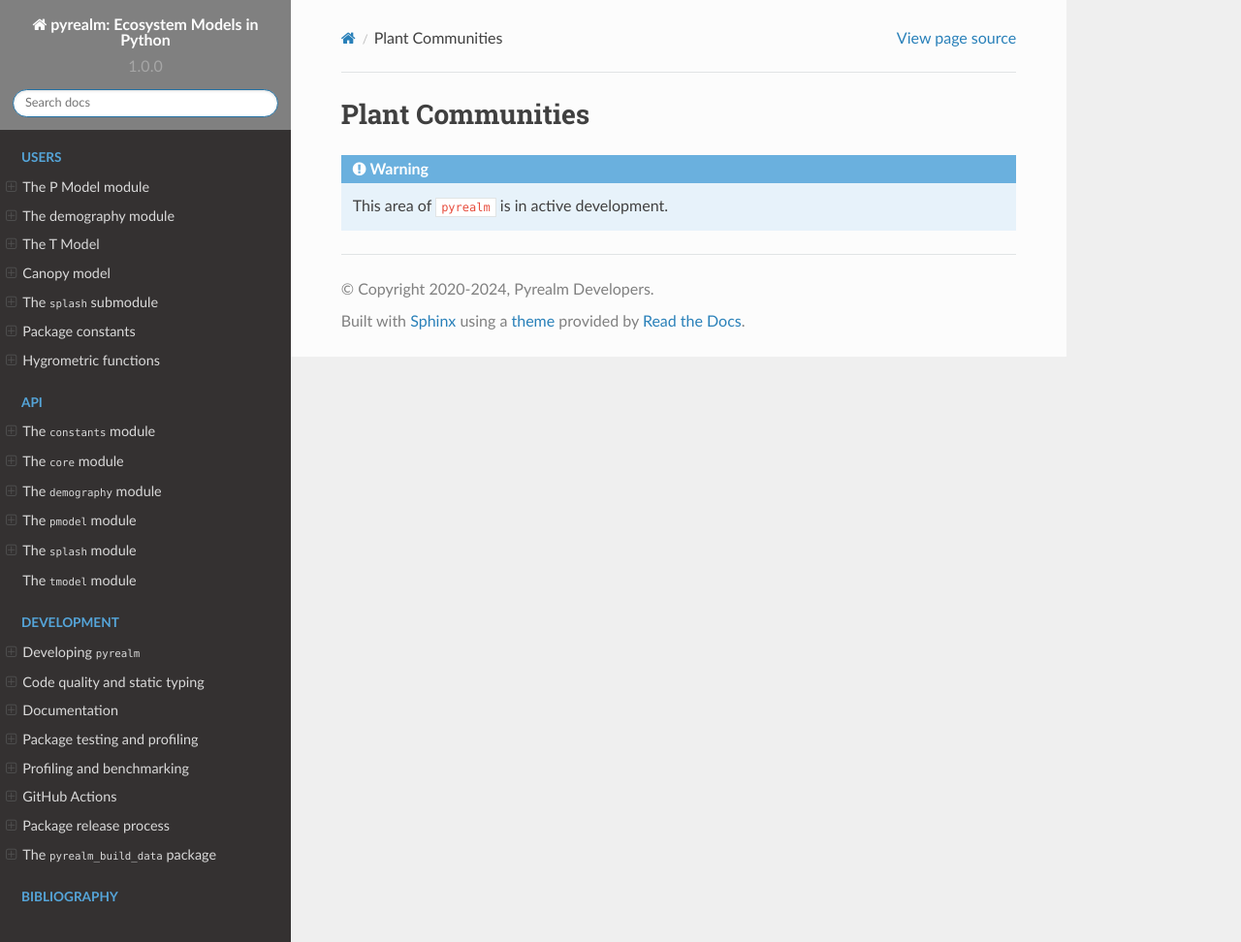
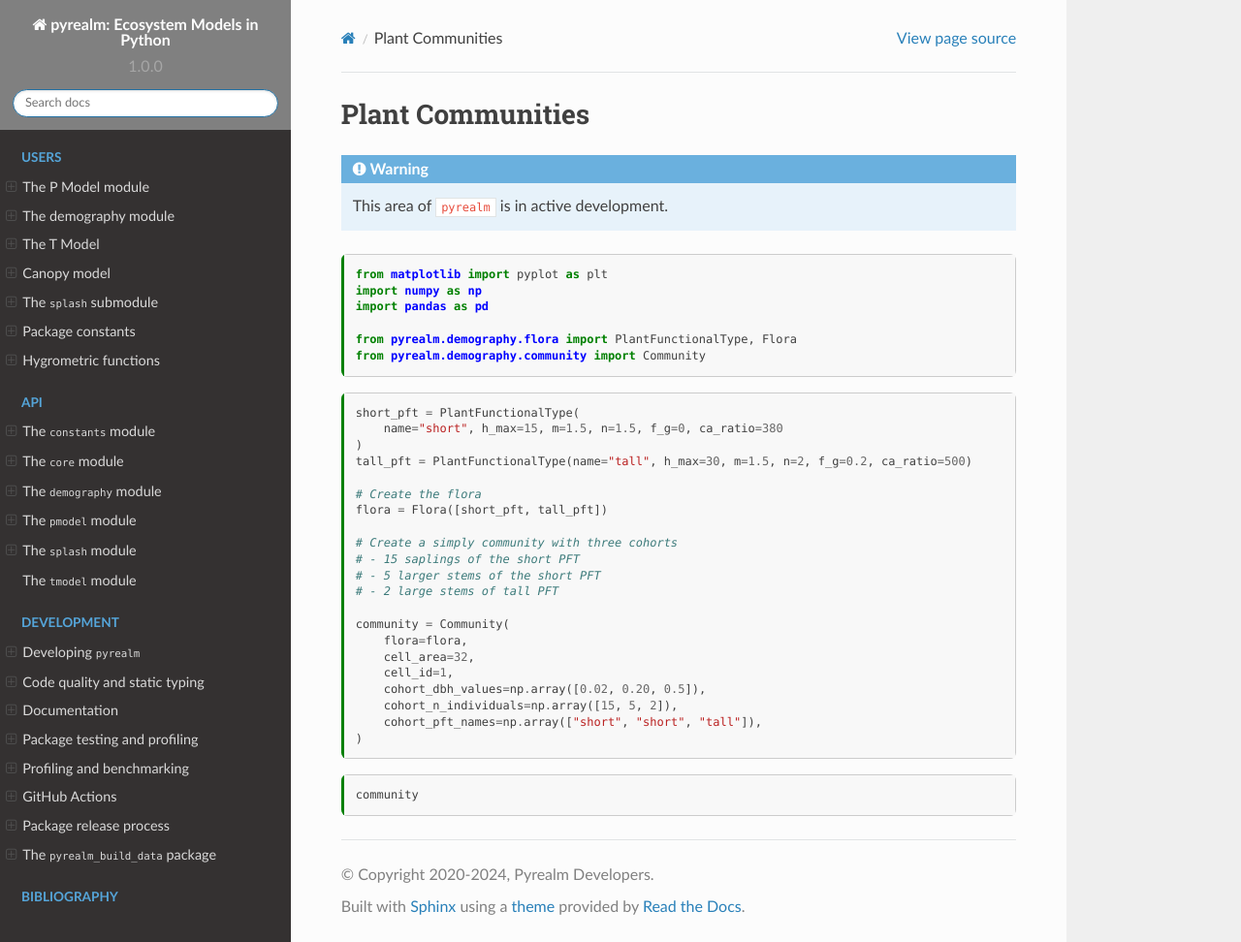
Before and after one commit to ImperialCollegeLondon/pyrealm, a Sphinx documentation site: the page built from docs/source/users/demography/community.md, in a window 1280 px wide and 972 px high. Shown: the whole window at 97% size. Built offline with Sphinx 7.4.7 and the Read the Docs theme 2.0.0, drawn with Linux system fonts in a browser that asks for light colours; the version number is read from the project's files by our own code.

Commit message:
More doc updates

````diff
--- a/docs/source/users/demography/community.md
+++ b/docs/source/users/demography/community.md
@@ -18,3 +18,44 @@ kernelspec:
 This area of `pyrealm` is in active development.
 
 :::
+
+```{code-cell}
+from matplotlib import pyplot as plt
+import numpy as np
+import pandas as pd
+
+from pyrealm.demography.flora import PlantFunctionalType, Flora
+from pyrealm.demography.community import Community
+```
+
+```{code-cell}
+short_pft = PlantFunctionalType(
+    name="short", h_max=15, m=1.5, n=1.5, f_g=0, ca_ratio=380
+)
+tall_pft = PlantFunctionalType(name="tall", h_max=30, m=1.5, n=2, f_g=0.2, ca_ratio=500)
+
+# Create the flora
+flora = Flora([short_pft, tall_pft])
+
+# Create a simply community with three cohorts
+# - 15 saplings of the short PFT
+# - 5 larger stems of the short PFT
+# - 2 large stems of tall PFT
+
+community = Community(
+    flora=flora,
+    cell_area=32,
+    cell_id=1,
+    cohort_dbh_values=np.array([0.02, 0.20, 0.5]),
+    cohort_n_individuals=np.array([15, 5, 2]),
+    cohort_pft_names=np.array(["short", "short", "tall"]),
+)
+```
+
+```{code-cell}
+community
+```
+
+```{code-cell}
+
+```
````
Also changed, not shown: other parts of docs/source/users/demography/community.md (+1 -1 lines), docs/source/users/demography/canopy.md (+1 -6 lines).
